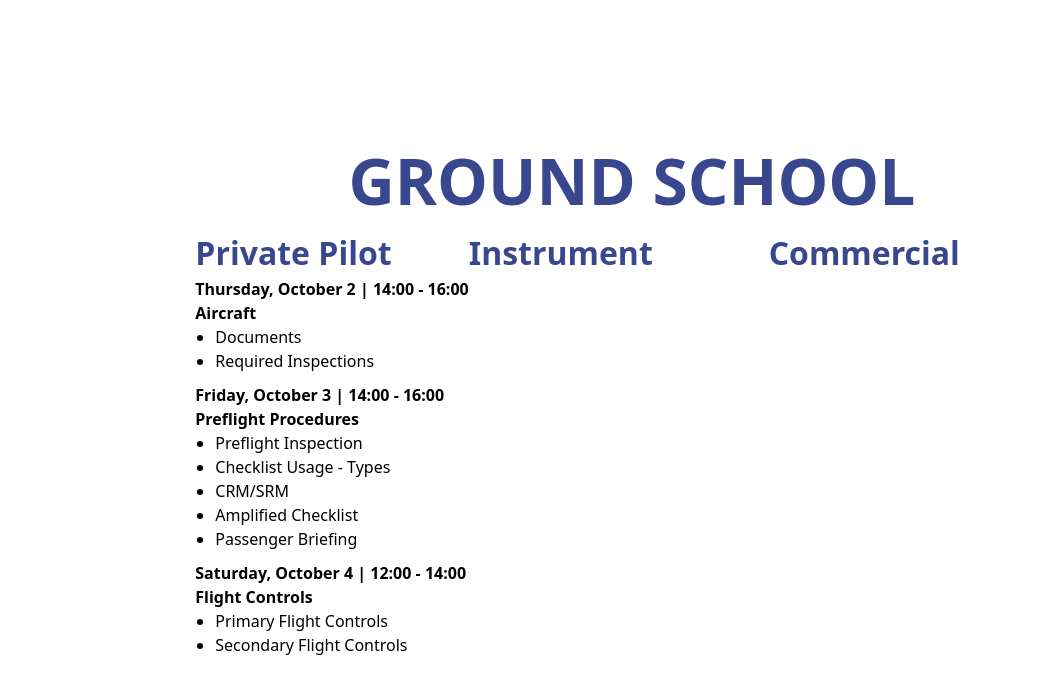
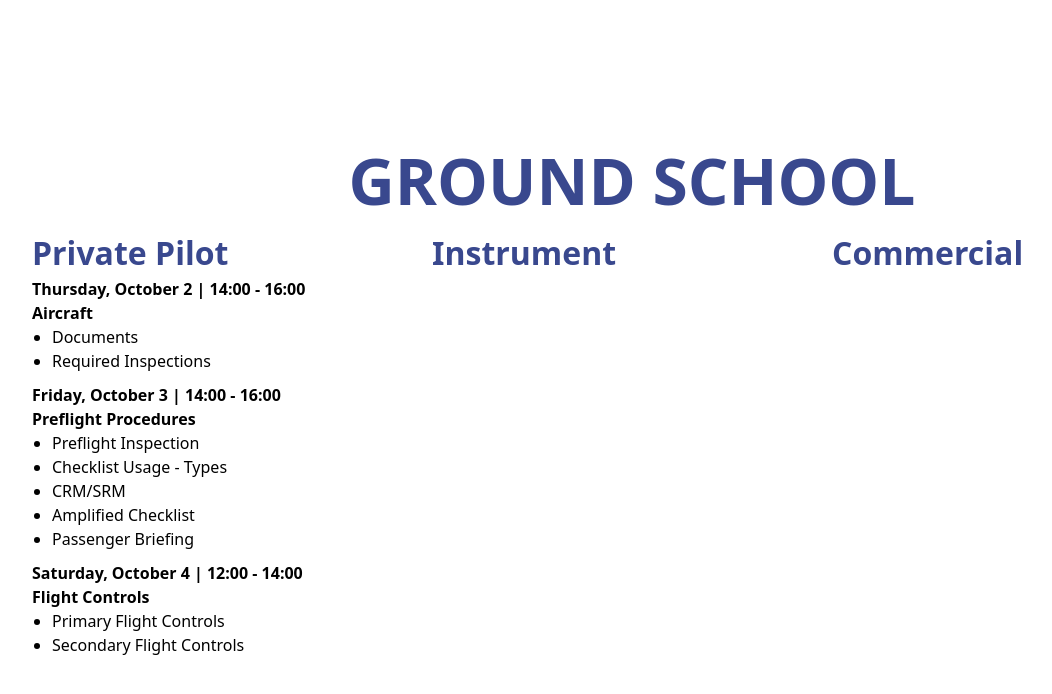
Before and after one commit to andrehebra/ground-school-schedule, a SvelteKit app in the folder ground-school-schedule/: page / in a window 1280 px wide. Shown: the top 694 px of the page, without its empty margins (8-1060 px from the left). Built offline with nearby package versions, Linux system fonts and the light colour scheme.

Commit message:
made minimum spacing between all gridItems

```diff
--- a/ground-school-schedule/src/routes/+page.svelte
+++ b/ground-school-schedule/src/routes/+page.svelte
@@ -181,7 +181,7 @@
 <div class="container">
     <h1 class="title">GROUND SCHOOL</h1>
     <div class="classGrid">
-        <div class="girdItem">
+        <div class="gridItem">
             <h2>Private Pilot</h2>
             {#each privateClasses as privateClass}
                 <h3>{privateClass.date.toLocaleDateString("en-US",{weekday: "long", month: "long", day: "numeric"})} | {privateClassTimes[privateClass.dayIndex]}</h3>
@@ -196,19 +196,17 @@
         </div>
         <div class="gridItem">
             <h2>Instrument</h2>
-            <div class="blank"></div>
         </div>
         <div class="gridItem">
             <h2>Commercial</h2>
-            <div class="blank"></div>
         </div>
     </div>
 </div>
 
 
 <style>
-    :global(.blank) {
-        width: 300px;
+    :global(.gridItem) {
+        min-width: 400px;
     }
     :global(.spacer) {
         height: 10px;
```
